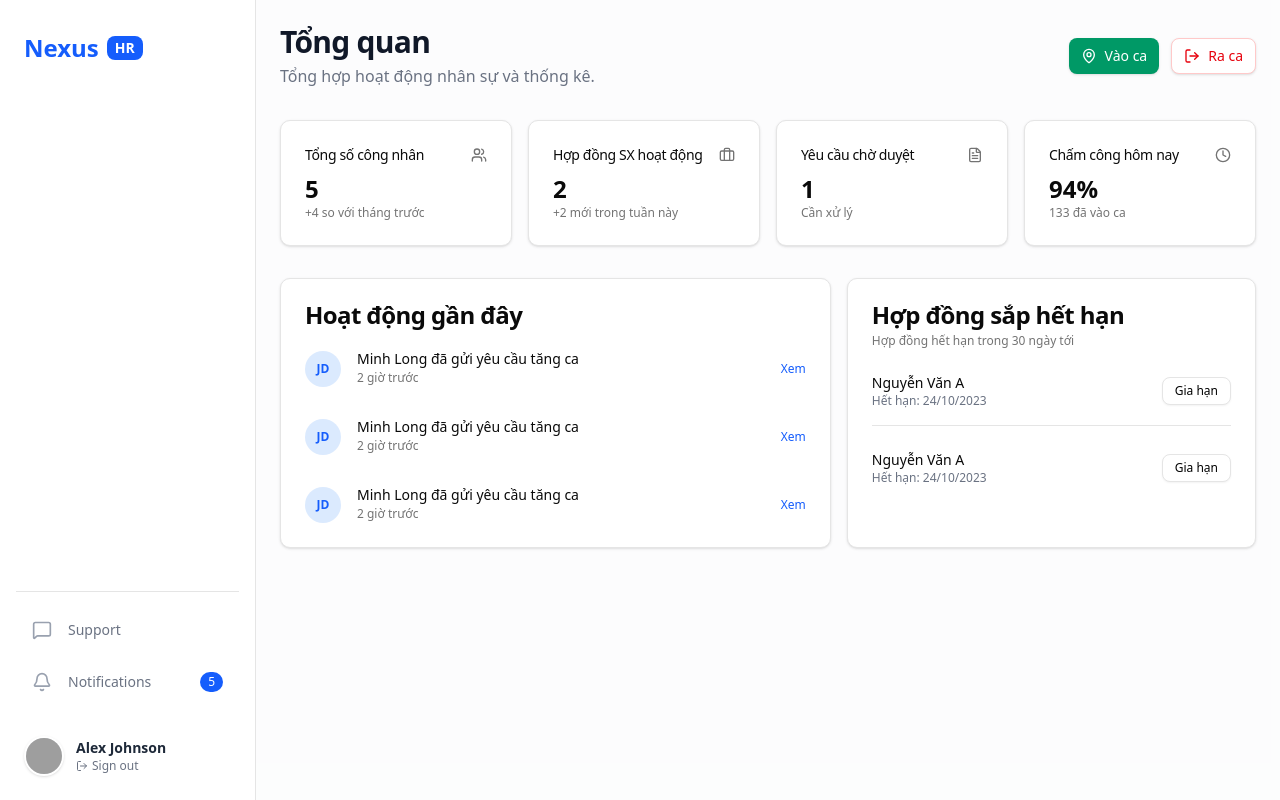
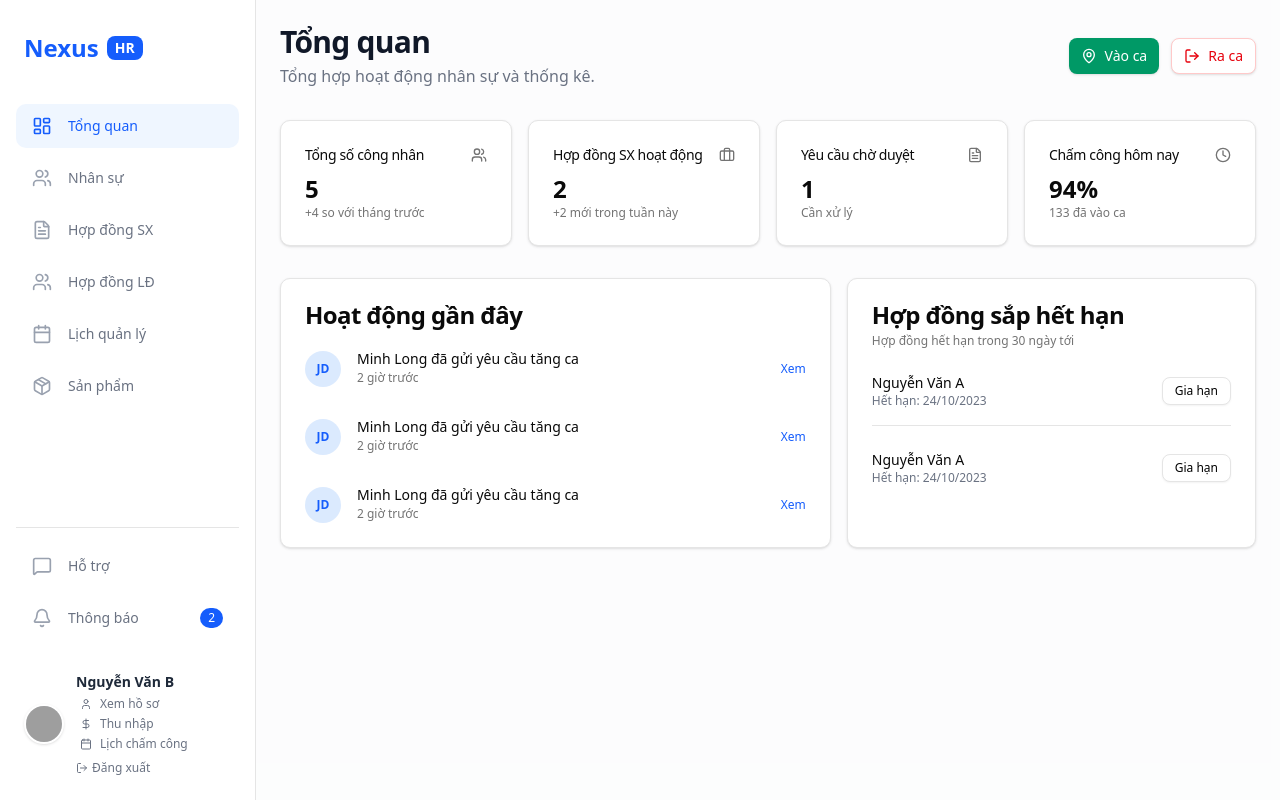
Before and after one commit to ChuongNguyenNHC/katece-hr, a Next.js app in the folder frontend/: page /hr/dashboard in a window 1280 px wide. Built offline with nearby package versions, Linux system fonts and the light colour scheme; grey boxes are pictures that could not be loaded.

Commit message:
Add HR dashboard page with key metrics and check-in/out, alongside a dynamic, role-based sidebar navigation and mock data.

```diff
--- a/frontend/app/hr/dashboard/page.tsx
+++ b/frontend/app/hr/dashboard/page.tsx
@@ -17,9 +17,9 @@ import { mockEmployees, mockContracts, mockRequests, mockProducts } from "@/lib/
 
 export default function HrDashboardPage() {
   const [isCheckInModalOpen, setIsCheckInModalOpen] = useState(false);
-  const [checkInType, setCheckInType] = useState<"in" | "out">("in");
+  const [checkInType, setCheckInType] = useState<"check-in" | "check-out">("check-in");
 
-  const handleCheckInClick = (type: "in" | "out") => {
+  const handleCheckInClick = (type: "check-in" | "check-out") => {
     setCheckInType(type);
     setIsCheckInModalOpen(true);
   };
@@ -38,14 +38,14 @@ export default function HrDashboardPage() {
         </div>
         <div className="flex gap-3">
              <Button
-                onClick={() => handleCheckInClick("in")}
+                onClick={() => handleCheckInClick("check-in")}
                 className="bg-emerald-600 hover:bg-emerald-700 text-white gap-2 shadow-sm"
              >
                 <MapPin className="h-4 w-4" />
                 Vào ca
              </Button>
               <Button
-                onClick={() => handleCheckInClick("out")}
+                onClick={() => handleCheckInClick("check-out")}
                 variant="outline"
                 className="border-red-200 text-red-600 hover:bg-red-50 hover:text-red-700 gap-2 shadow-sm"
              >
--- a/frontend/components/sidebar.tsx
+++ b/frontend/components/sidebar.tsx
@@ -13,7 +13,12 @@ import {
   Bell,
   LogOut,
   type LucideIcon,
+  LayoutDashboard,
+  Calendar,
+  Package,
+  Settings,
   SquarePen,
+  Briefcase
 } from "lucide-react";
 
 type SidebarItem = {
@@ -24,27 +29,46 @@ type SidebarItem = {
 };
 
 const employeeSidebarItems: SidebarItem[] = [
-  { icon: Home, label: "Home", href: "/employee/dashboard" },
-  { icon: FileText, label: "Requests", href: "/employee/requests", count: 2 },
-  { icon: User, label: "Profile", href: "/employee/profile" },
+  { icon: Home, label: "Trang chủ", href: "/employee/dashboard" },
+  { icon: Calendar, label: "Lịch làm việc", href: "/employee/schedule" },
+  { icon: User, label: "Hồ sơ", href: "/employee/profile" },
+];
+
+const hrSidebarItems: SidebarItem[] = [
+  { icon: LayoutDashboard, label: "Tổng quan", href: "/hr/dashboard" },
+  { icon: Users, label: "Nhân sự", href: "/hr/employees" },
+  { icon: FileText, label: "Hợp đồng SX", href: "/hr/contracts" },
+  { icon: Users, label: "Hợp đồng LĐ", href: "/hr/labor-contracts" },
+  { icon: Calendar, label: "Lịch quản lý", href: "/hr/schedule" },
+  { icon: Package, label: "Sản phẩm", href: "/hr/products" },
 ];
 
 const accountantSidebarItems: SidebarItem[] = [
   { icon: SquarePen, label: "Edit Payroll", href: "/Accountant/EditPayroll" },
 ];
 
+// Removed "Requests" and "Settings" from here as per previous tasks
 const secondaryItems: SidebarItem[] = [
-  { icon: MessageSquare, label: "Support", href: "/employee/support" },
+  { icon: MessageSquare, label: "Hỗ trợ", href: "/employee/support" },
   {
     icon: Bell,
-    label: "Notifications",
+    label: "Thông báo",
     href: "/employee/notifications",
-    count: 5,
+    count: 2,
   },
 ];
 
 export function Sidebar() {
   const pathname = usePathname();
+  const isHr = pathname.startsWith("/hr");
+  const isEmployee = pathname.startsWith("/employee");
+  const isAccountant = pathname.startsWith("/Accountant");
+
+  const sidebarItems = isHr
+    ? hrSidebarItems
+    : isAccountant
+      ? accountantSidebarItems
+      : employeeSidebarItems;
 
   return (
     <aside className="fixed left-0 top-0 z-40 h-screen w-64 bg-white border-r">
@@ -61,32 +85,7 @@ export function Sidebar() {
 
         {/* Main Navigation */}
         <nav className="flex-1 space-y-2">
-          {/* Employee sidebar items */}
-          {pathname.startsWith("/employee") && employeeSidebarItems.map((item) => {
-            const isActive = pathname === item.href;
-            return (
-              <Link
-                key={item.href}
-                href={item.href}
-                className={cn(
-                  "flex items-center gap-4 rounded-lg px-4 py-3 text-sm font-medium transition-colors",
-                  isActive
-                    ? "bg-blue-50 text-blue-600"
-                    : "text-gray-500 hover:bg-gray-100 hover:text-gray-900"
-                )}
-              >
-                <item.icon className={cn("h-5 w-5", isActive ? "text-blue-600" : "text-gray-400")} />
-                <span className="flex-1">{item.label}</span>
-                {typeof item.count === "number" && item.count > 0 && (
-                  <span className="flex h-5 w-5 items-center justify-center rounded-full bg-blue-600 text-xs text-white">
-                    {item.count}
-                  </span>
-                )}
-              </Link>
-            );
-          })}
-          {/* Accountant sidebar items */}
-          {pathname.startsWith("/Accountant") && accountantSidebarItems.map((item) => {
+          {sidebarItems.map((item) => {
             const isActive = pathname === item.href;
             return (
               <Link
@@ -141,20 +140,35 @@ export function Sidebar() {
         <div className="mt-auto pt-8">
           <div className="flex items-center gap-3 px-2">
             <div className="h-10 w-10 overflow-hidden rounded-full bg-gray-200 border-2 border-white shadow-sm">
-               {/* Avatar Placeholder */}
               <img
-                src="https://github.com/shadcn.png" // Placeholder
+                src={isHr ? "https://i.pravatar.cc/150?u=sarah" : "https://i.pravatar.cc/150?u=alex"}
                 alt="User"
                 className="h-full w-full object-cover"
               />
             </div>
             <div className="flex-1 overflow-hidden">
               <p className="truncate text-sm font-bold text-gray-800">
-                Alex Johnson
+                {isHr ? "Nguyễn Văn B" : "Nguyễn Văn A"}
               </p>
-              <button className="flex items-center gap-1 text-xs font-medium text-gray-500 hover:text-red-500 transition-colors">
+               <Link href={isHr ? "/hr/profile" : "/employee/profile"} className="text-xs font-medium text-gray-500 hover:text-blue-600 flex items-center gap-2 pl-1 mb-1 mt-1">
+                  <User className="h-3 w-3" />
+                  Xem hồ sơ
+              </Link>
+               {isHr && (
+                  <>
+                    <Link href="/hr/income" className="text-xs font-medium text-gray-500 hover:text-blue-600 flex items-center gap-2 pl-1 mb-1">
+                        <DollarSign className="h-3 w-3" />
+                        Thu nhập
+                    </Link>
+                     <Link href="/hr/my-schedule" className="text-xs font-medium text-gray-500 hover:text-blue-600 flex items-center gap-2 pl-1 mb-1">
+                        <Calendar className="h-3 w-3" />
+                        Lịch chấm công
+                    </Link>
+                  </>
+               )}
+               <button className="flex items-center gap-1 text-xs font-medium text-gray-500 hover:text-red-500 transition-colors mt-2">
                 <LogOut className="h-3 w-3" />
-                Sign out
+                Đăng xuất
               </button>
             </div>
           </div>
--- a/frontend/lib/mock-data.ts
+++ b/frontend/lib/mock-data.ts
@@ -143,10 +143,10 @@ export const mockEmployees: Taikhoan[] = [
 
 // Mock Stages (Congdoan)
 export const mockStages: Congdoan[] = [
-  { id: "s1", created_at: "2023-01-01", tenCongDoan: "Cắt vải", donGia: 15 },
-  { id: "s2", created_at: "2023-01-01", tenCongDoan: "May ráp", donGia: 25 },
-  { id: "s3", created_at: "2023-01-01", tenCongDoan: "Ủi hoàn thiện", donGia: 10 },
-  { id: "s4", created_at: "2023-01-01", tenCongDoan: "Kiểm tra", donGia: 30 },
+  { id: "s1", created_at: "2023-01-01", tenCongDoan: "Cắt vải", donGia: 15000 },
+  { id: "s2", created_at: "2023-01-01", tenCongDoan: "May ráp", donGia: 25000 },
+  { id: "s3", created_at: "2023-01-01", tenCongDoan: "Ủi hoàn thiện", donGia: 10000 },
+  { id: "s4", created_at: "2023-01-01", tenCongDoan: "Kiểm tra", donGia: 30000 },
 ];
 
 // Mock Products (Sanpham)
```
